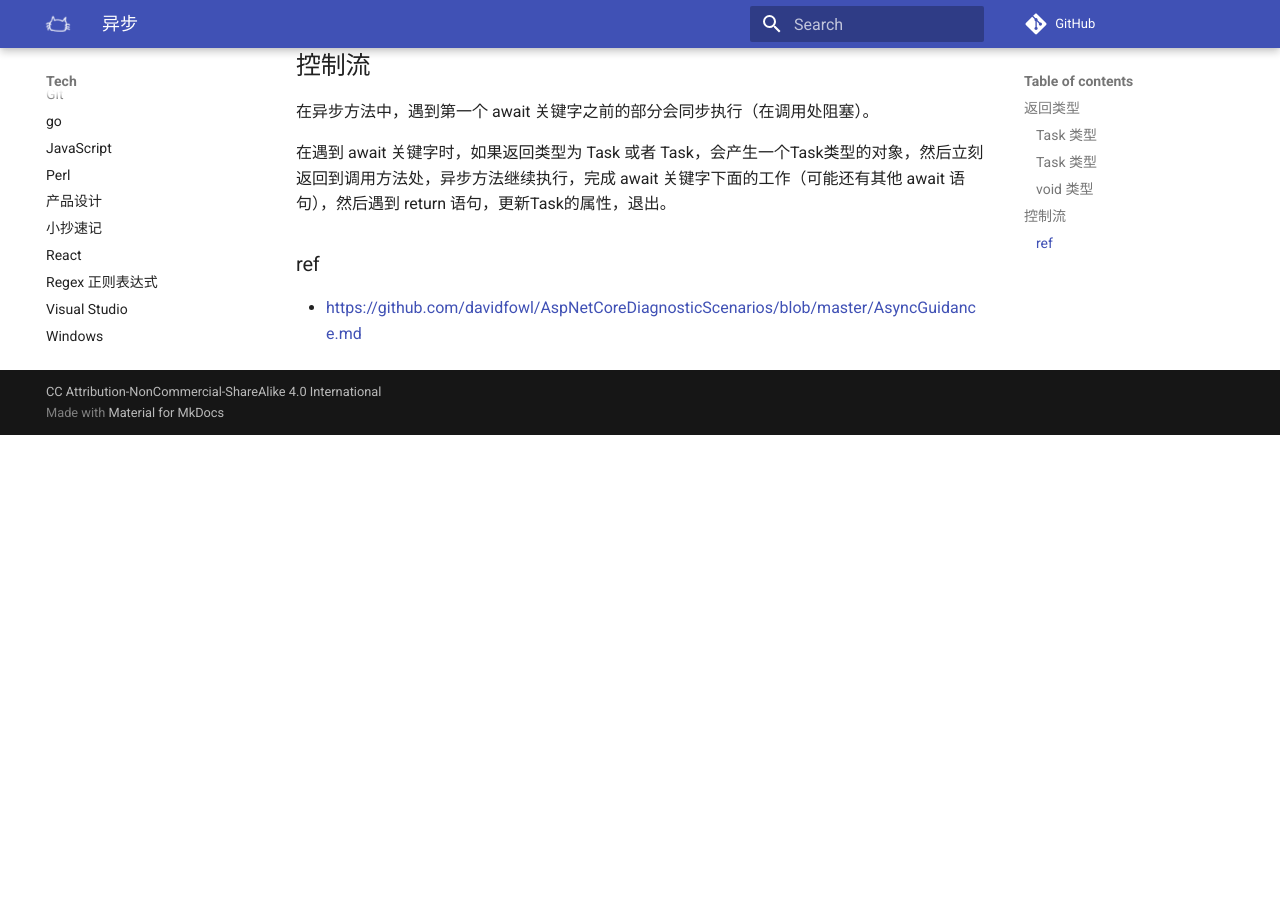
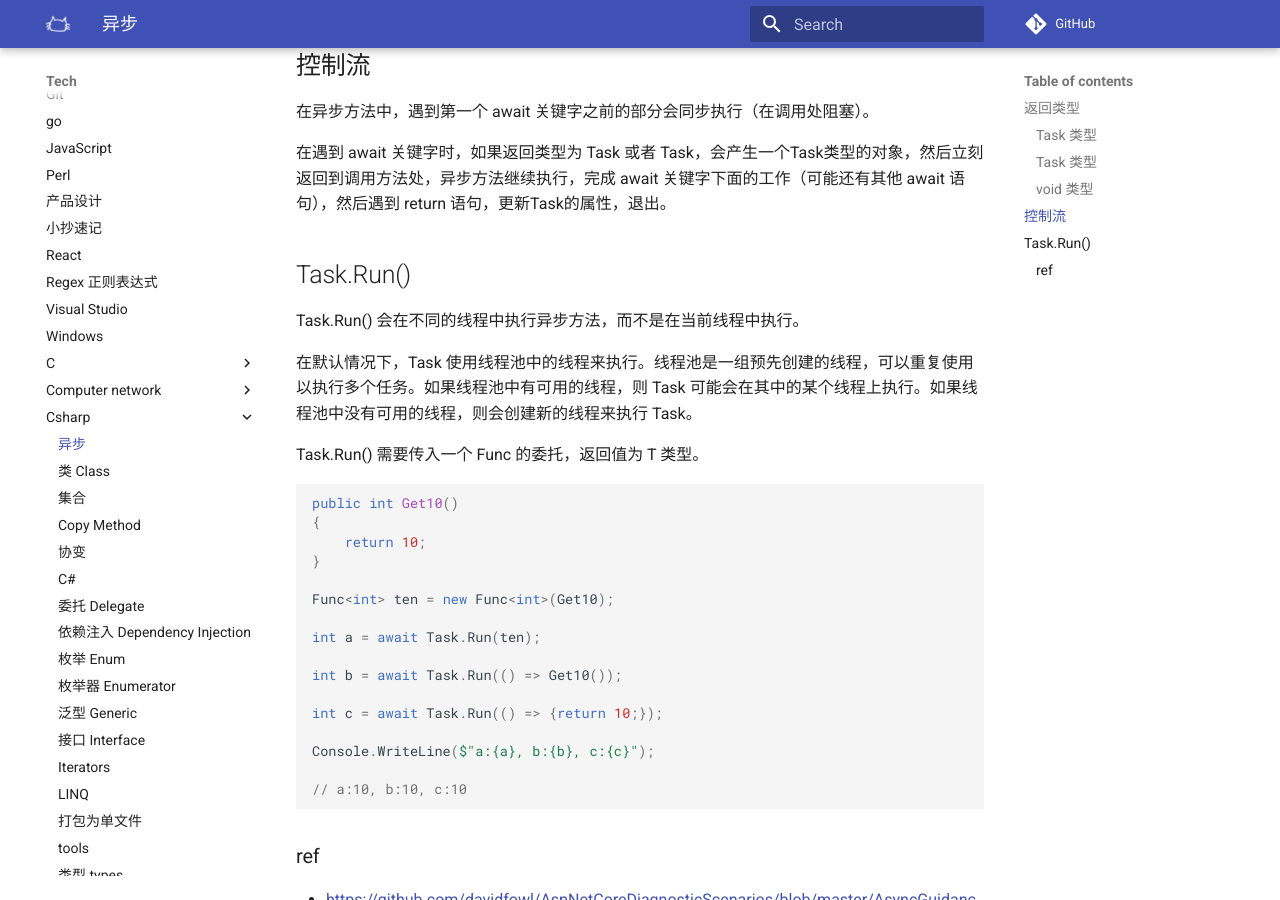
Before and after one commit to luoxufeiyan/wiki.luoxufeiyan.com, an MkDocs documentation site: the page built from docs/tech/csharp/async.md, in a window 1280 px wide and 900 px high, scrolled down 1464 px. Built offline with MkDocs 1.6.1 and Material for MkDocs 9.7.7, drawn with Linux system fonts in a browser that asks for light colours; comment, search, counter and statistics services are not loaded; before the commit the page ends 1899 px from its top, so only the background shows below that.

Commit message:
update async

````diff
--- a/docs/tech/csharp/async.md
+++ b/docs/tech/csharp/async.md
@@ -62,7 +62,32 @@
 
 在遇到 await 关键字时，如果返回类型为 Task 或者 Task<T>，会产生一个Task类型的对象，然后立刻返回到调用方法处，异步方法继续执行，完成 await 关键字下面的工作（可能还有其他 await 语句），然后遇到 return 语句，更新Task的属性，退出。
 
+## Task.Run()
 
+Task.Run() 会在不同的线程中执行异步方法，而不是在当前线程中执行。
+
+在默认情况下，Task 使用线程池中的线程来执行。线程池是一组预先创建的线程，可以重复使用以执行多个任务。如果线程池中有可用的线程，则 Task 可能会在其中的某个线程上执行。如果线程池中没有可用的线程，则会创建新的线程来执行 Task。
+
+Task.Run() 需要传入一个 Func<T> 的委托，返回值为 T 类型。
+
+```C#
+public int Get10()
+{
+    return 10;
+}
+
+Func<int> ten = new Func<int>(Get10);
+
+int a = await Task.Run(ten);
+
+int b = await Task.Run(() => Get10());
+
+int c = await Task.Run(() => {return 10;});
+
+Console.WriteLine($"a:{a}, b:{b}, c:{c}");
+
+// a:10, b:10, c:10
+```
 
 
 ### ref
````
